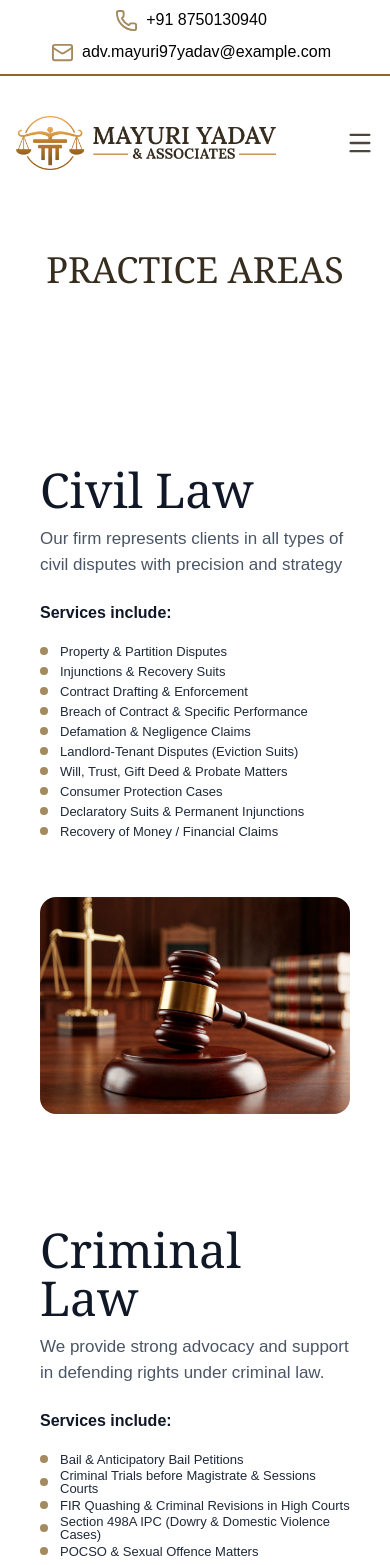
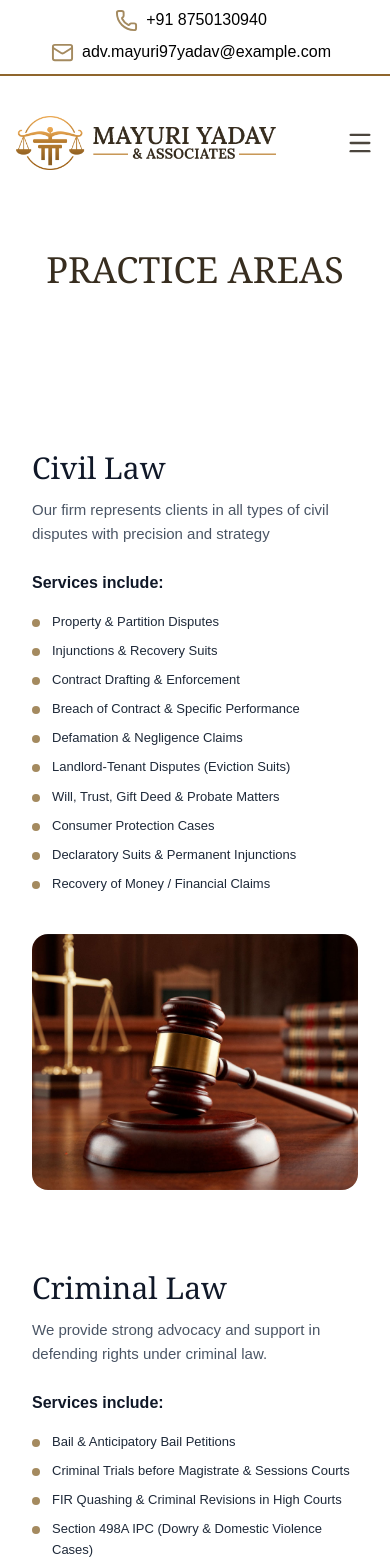
Before and after one commit to PriyanshuVr/mayuri, a Next.js app: page /PracticeAreas in a window 390 px wide. Shown: the top 1565 px of the page. Built offline with nearby package versions, Linux system fonts and the light colour scheme; a web font is replaced by a local one.

Commit message:
practiceAreasPage-responsive

```diff
--- a/src/app/PracticeAreas/page.tsx
+++ b/src/app/PracticeAreas/page.tsx
@@ -2,7 +2,7 @@ import Header from "../../core/component/header";
 import Header2 from "../../core/component/header2";
 import Footer from "@/core/component/footer";
 import Footer3 from "@/core/component/footer3";
-import ServicesSection from "@/core/component/practice_areas";
+import ServicesSection from "@/core/component/services_section";
 
 export default function ContactUs_Page() {
   return (
--- a/src/core/component/practice_areas.tsx
+++ b/src/core/component/services_section.tsx
@@ -1,4 +1,3 @@
-import { desc } from "framer-motion/client";
 import Image from "next/image";
 
 const services = [
@@ -128,29 +127,34 @@ const services = [
 
 export default function ServicesSection() {
   return (
-    <section className="max-w-7xl mx-auto px-6 py-16 space-y-28">
+    <div className="max-w-7xl mx-auto px-4 sm:px-6 py-12 sm:py-16 space-y-20 sm:space-y-28">
       {services.map((service, index) => {
         const isReverse = index % 2 !== 0;
         return (
           <div
             key={index}
-            className="grid grid-cols-1 lg:grid-cols-2 gap-14 items-stretch"
+            className="grid grid-cols-1 lg:grid-cols-2 gap-10 sm:gap-14 items-stretch"
           >
+
             <div className={isReverse ? "lg:order-2" : ""}>
-              <h2 className="text-5xl font-extralight font-serif text-gray-900 mb-3">
+              <h2 className="text-3xl sm:text-4xl lg:text-5xl font-extralight font-serif text-gray-900 mb-3">
                 {service.title}
               </h2>
-              <p className="text-gray-600 max-w-lg mb-6 text-[17px]">
+
+              <p className="text-gray-600 max-w-lg mb-6 text-[15px] sm:text-[17px] leading-relaxed">
                 {service.description}
               </p>
+
               <h4 className="font-semibold text-gray-900 mb-4">
                 Services include:
               </h4>
-              <div>
+
+              <div className="space-y-2">
                 {service.points.map((point, i) => (
-                  <div key={i} className="flex items-center gap-3">
-                    <div className="w-2 h-2 my-1.5 rounded-full bg-[#a48a5f] shrink-0"></div>
-                    <div className="leading-none text-gray-800 text-[13px]">
+                  <div key={i} className="flex items-start gap-3">
+                    <div className="w-2 h-2 mt-2 rounded-full bg-[#a48a5f] shrink-0"></div>
+
+                    <div className="text-gray-800 text-[13px] sm:text-[14px] leading-relaxed">
                       {point.split("**").map((text, i) =>
                         i % 2 === 1 ? (
                           <strong key={i} className="font-semibold">
@@ -171,7 +175,7 @@ export default function ServicesSection() {
                 isReverse ? "lg:justify-start" : "lg:justify-end"
               } ${isReverse ? "lg:order-1" : ""}`}
             >
-              <div className="relative h-full rounded-2xl overflow-hidden">
+              <div className="relative w-full max-w-md lg:max-w-none h-64 sm:h-80 lg:h-full rounded-2xl overflow-hidden">
                 <Image
                   src={service.image}
                   alt={service.title}
@@ -184,6 +188,6 @@ export default function ServicesSection() {
           </div>
         );
       })}
-    </section>
+    </div>
   );
 }
```
